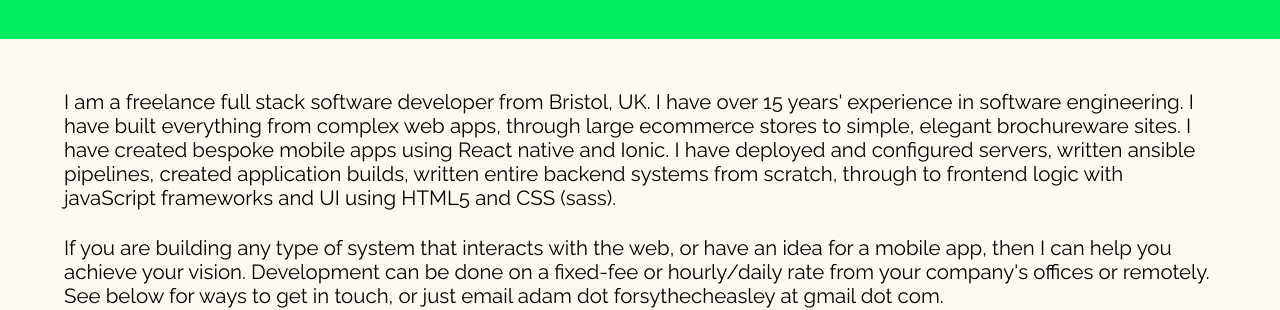
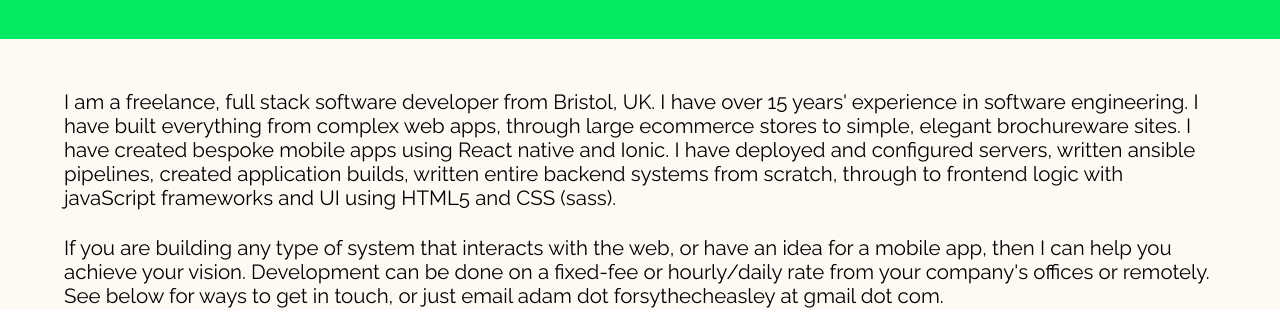
Before and after one commit to adamcheasley/adamcheasley.github.io, a Jekyll site: the page built from index.html, in a window 1280 px wide and 900 px high. Shown: the part 253-563 px from the top of the window. Built offline with Jekyll 4.4.1, drawn with Linux system fonts in a browser that asks for light colours.

Commit message:
Update index.html

```diff
--- a/index.html
+++ b/index.html
@@ -4,7 +4,7 @@ layout: default
 
     <h2>Software Developer</h2>
 
-    <p class="mt">I am a freelance full stack software developer from Bristol, UK. I have over 15 years' experience in software engineering. I have built everything from complex web apps, through large ecommerce stores to simple, elegant brochureware sites. I have created bespoke mobile apps using React native and Ionic. I have deployed and configured servers, written ansible pipelines, created application builds, written entire backend systems from scratch, through to frontend logic with javaScript frameworks and UI using HTML5 and CSS (sass).</p>
+    <p class="mt">I am a freelance, full stack software developer from Bristol, UK. I have over 15 years' experience in software engineering. I have built everything from complex web apps, through large ecommerce stores to simple, elegant brochureware sites. I have created bespoke mobile apps using React native and Ionic. I have deployed and configured servers, written ansible pipelines, created application builds, written entire backend systems from scratch, through to frontend logic with javaScript frameworks and UI using HTML5 and CSS (sass).</p>
 
     <p>If you are building any type of system that interacts with the web, or have an idea for a mobile app, then I can help you achieve your vision. Development can be done on a fixed-fee or hourly/daily rate from your company's offices or remotely. See below for ways to get in touch, or just email adam dot forsythecheasley at gmail dot com.</p>
 
```
